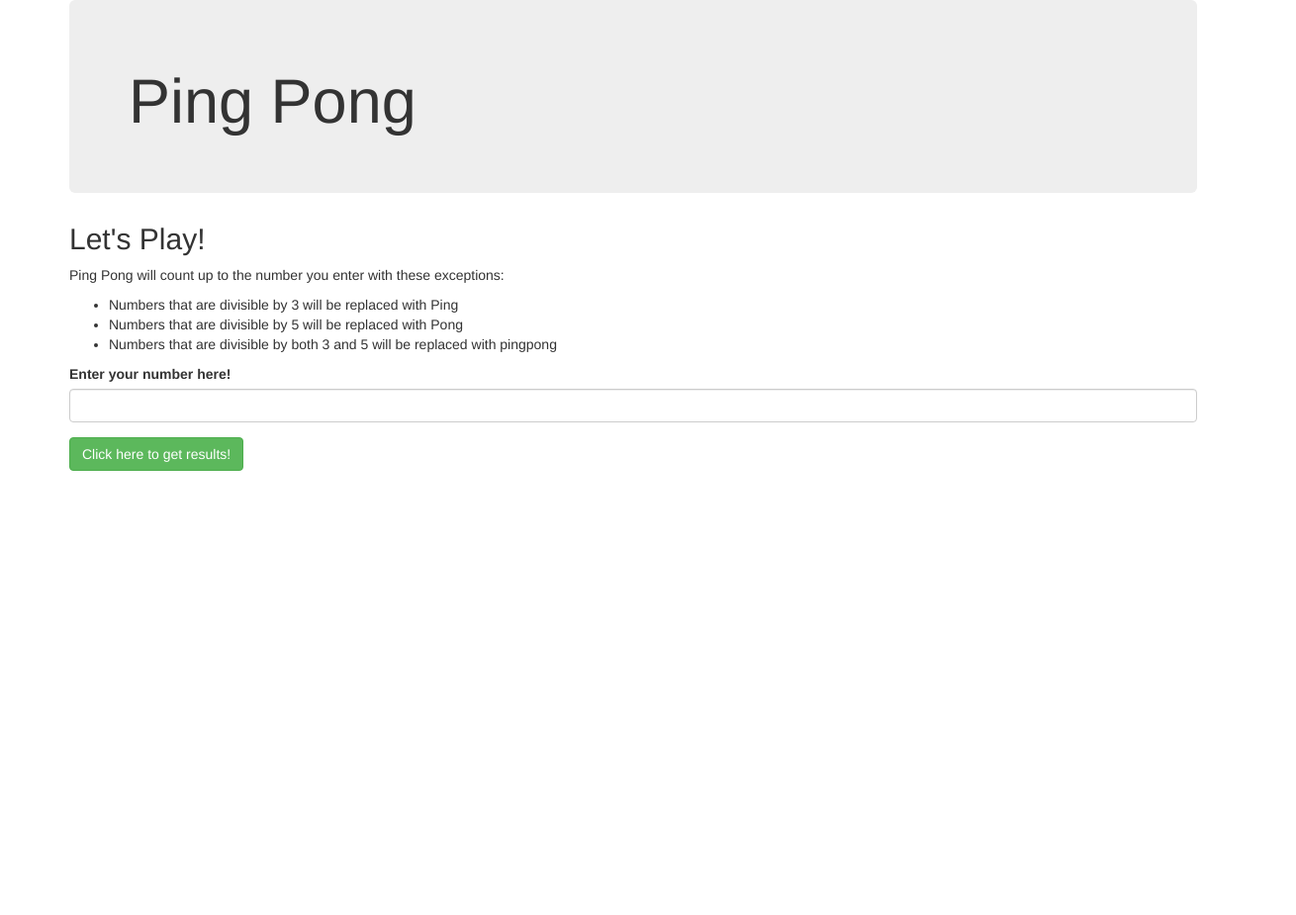
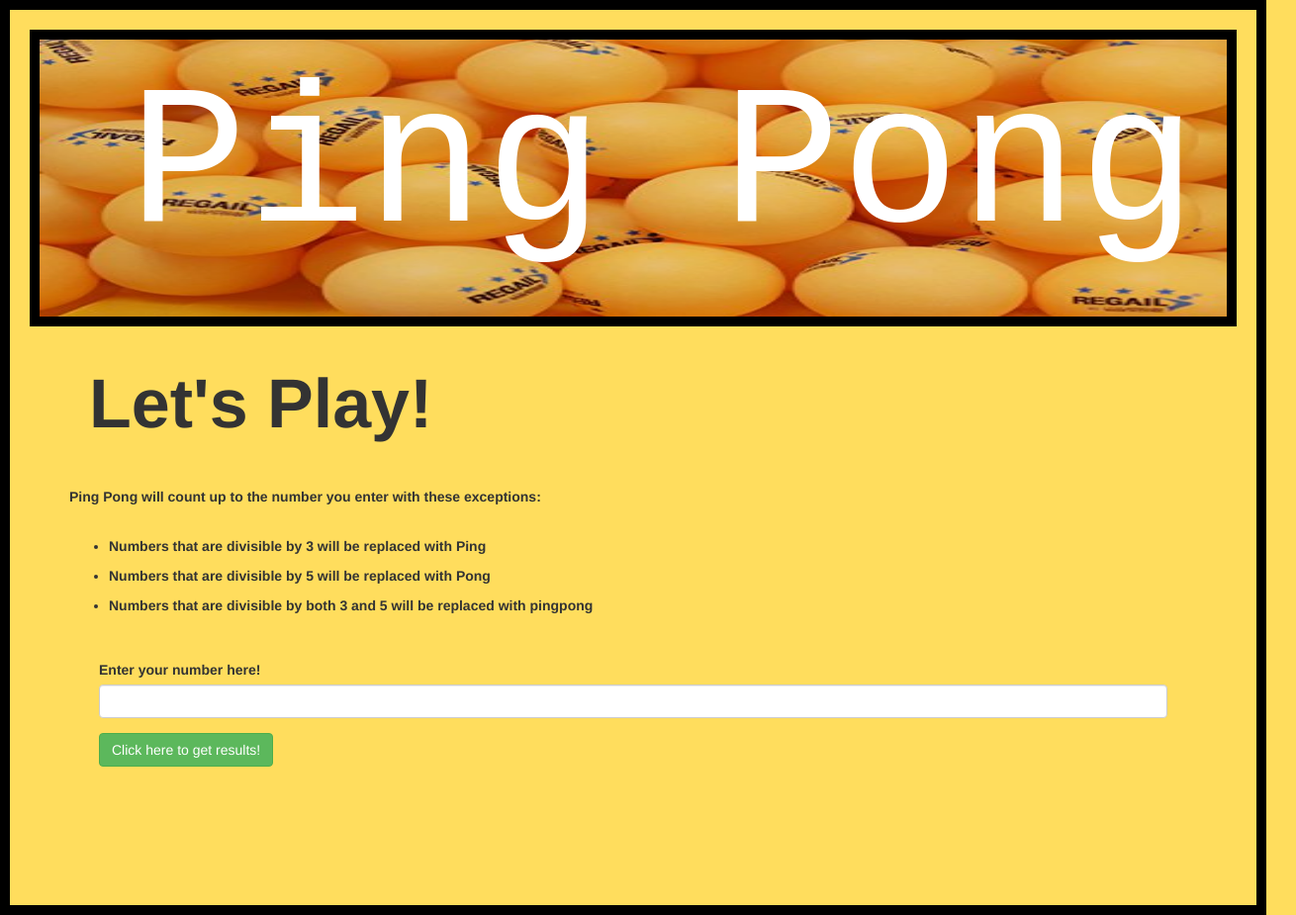
Before and after one commit to julianflood1/ping-pong, a plain HTML site: page index.html in a window 1280 px wide. Shown: the whole page at 99% size, 1310 px wide, since content can reach past the window. Before the commit the page ends 800 px from the top, so only its background shows below. Drawn offline with Linux system fonts and the light colour scheme.

Commit message:
add final touches

```diff
--- a/css/styles.css
+++ b/css/styles.css
@@ -1,22 +1,39 @@
-/*h1 {
+h1 {
   text-align: center;
   padding-bottom: 60px;
+  width: 100%;
+  position: absolute;
+  top: 40px;
+  font-family: monospace;
+  color: white;
+  font-size: 200px;
 }
 body {
   padding: 20px;
   padding-bottom: 100px;
+  background-color: #ffdd5d;
+  border: black solid 10px;
 
 }
 h2 {
   padding: 20px;
+  font-size: 70px;
+  font-weight: bold;
 }
 p {
   line-height: 50px;
+  font-weight: bold;
 }
 ul {
   line-height: 30px;
+  font-weight: bold;
 }
 form {
   padding: 30px;
-
-}*/
+}
+img {
+width: 100%;
+height: 300px;
+position: relative;
+border: black solid 10px;
+}
--- a/index.html
+++ b/index.html
@@ -8,10 +8,9 @@
   <title>Ping Pong!</title>
 </head>
 <body>
+  <img src ="img/pingpong.jpg" alt="a picture of pingpong balls">
+  <h1>Ping Pong</h1>
   <div class="container">
-    <div class="jumbotron">
-      <h1>Ping Pong</h1>
-    </div>
     <h2>Let's Play!</h2>
     <p>Ping Pong will count up to the number you enter with these exceptions:</p>
     <ul>
```
Also changed, not shown: img/pingpong.jpg (added).
